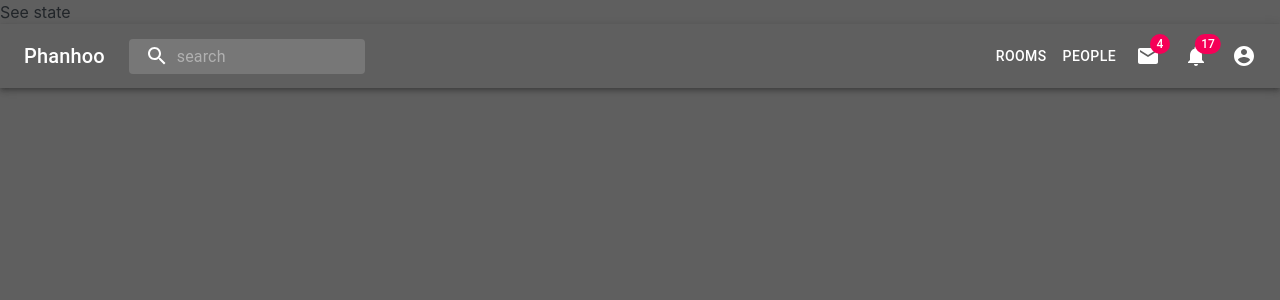
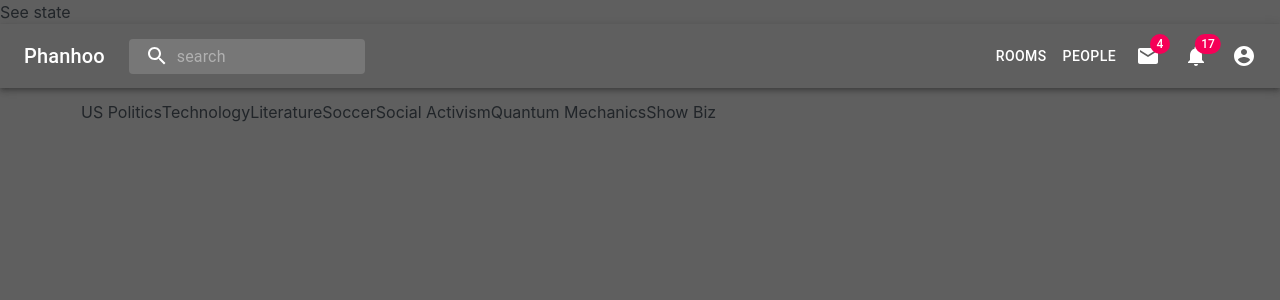
Before and after one commit to diegojramirezs7/phan, a React (Create React App) app in the folder frontend/: page /rooms in a window 1280 px wide. Shown: the top 300 px of the page. Built offline with nearby package versions, Linux system fonts and the light colour scheme.

Commit message:
updated convos to include replies

```diff
--- a/frontend/src/App.css
+++ b/frontend/src/App.css
@@ -43,7 +43,6 @@ body{
 	color: #fff;
 }
 
-
 .roomBox{
 	background-color: #5f5f5f;
 }
--- a/frontend/src/App.js
+++ b/frontend/src/App.js
@@ -1,6 +1,7 @@
 import React from 'react';
 import './App.css';
 import Home from './components/Home';
+import Rooms from './components/Rooms';
 import Header from './components/Header';
 import {
   BrowserRouter as Router,
@@ -13,7 +14,6 @@ import { createStore, applyMiddleware } from 'redux';
 import thunk from 'redux-thunk';
 import { Provider } from 'react-redux';
 import convo_reducer from './reducers/convoReducer';
-
 
 const preloadedState = {
 	currentUser: {
@@ -167,6 +167,7 @@ const preloadedState = {
 	}
 }
 
+
 const someState = {
 	currentUser: {
 		key: '111',
@@ -179,7 +180,6 @@ const someState = {
 	people: {},
 	communication: {}
 }
-
 
 var store = createStore(convo_reducer, someState, applyMiddleware(thunk));
 
@@ -211,7 +211,7 @@ class App extends React.Component {
 							<Home />
 						</Route>
 						<Route exact path="/rooms">
-							<div></div>
+							<Rooms />
 						</Route>
 						<Route exact path="/users">
 							<div></div>
--- a/frontend/src/components/Rooms.js
+++ b/frontend/src/components/Rooms.js
@@ -44,7 +44,6 @@ class Rooms extends React.Component{
           			title: "Show Biz",
           		    description: "TV Series, Movies, Celebrities, Influencers and anything related to entertainment."
 				}
-
 			]
 		}
 	}
@@ -55,8 +54,8 @@ class Rooms extends React.Component{
 
 				<Grid container spacing={1}>
 					{this.state.rooms.map(room=>
-						<Grid key={room.key} item>
-
+						<Grid key={room.key}>
+							{room.title}
 						</Grid>
 					)}
 				</Grid>
```
